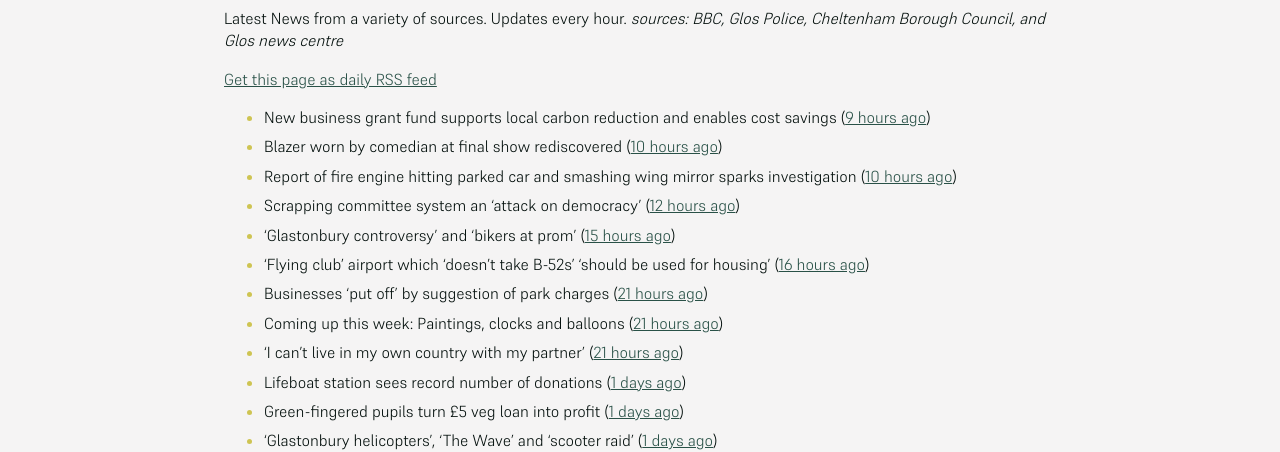
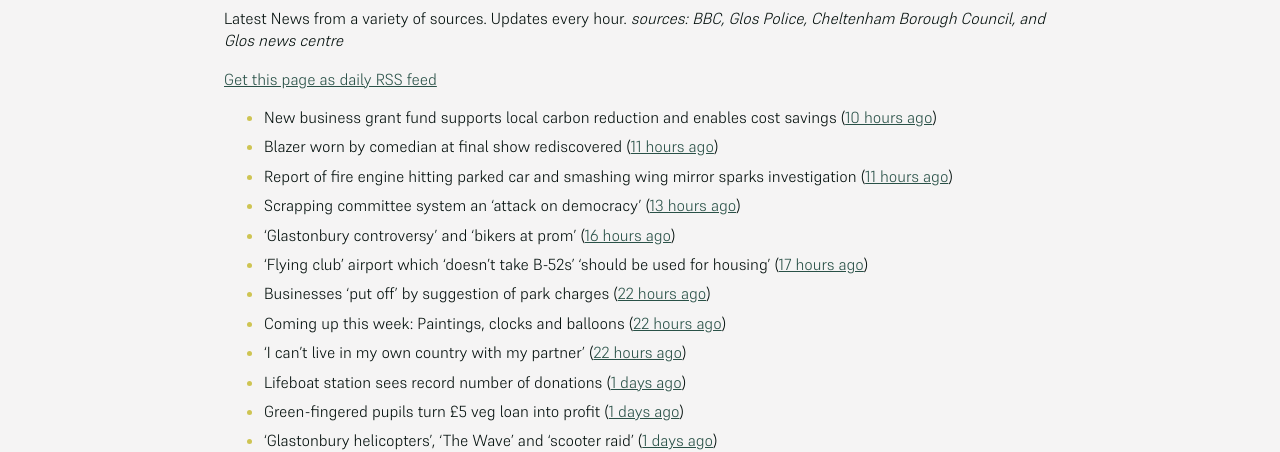
Before and after one commit to mat-0/cheltenham-open-data, a Jekyll site: the page built from _pages/news.md, in a window 1280 px wide. Shown: the part 266-718 px from the top of the page. Built offline with Jekyll 4.4.1, drawn with Linux system fonts in a browser that asks for light colours.

Commit message:
Updated 2025-07-01 03:25:27

```diff
--- a/_pages/news.md
+++ b/_pages/news.md
@@ -12,15 +12,15 @@ _sources: BBC, Glos Police, Cheltenham Borough Council, and Glos news centre_
 [Get this page as daily RSS feed](/daily.rss)
 
 <!-- news_marker starts -->
-- New business grant fund supports local carbon reduction and enables cost savings ([9 hours ago](https://www.cheltenham.gov.uk/news/article/3026/new_business_grant_fund_supports_local_carbon_reduction_and_enables_cost_savings))
-- Blazer worn by comedian at final show rediscovered ([10 hours ago](https://www.bbc.com/news/articles/c0j44n1y72zo))
-- Report of fire engine hitting parked car and smashing wing mirror sparks investigation ([10 hours ago](https://gloucesternewscentre.co.uk/report-of-fire-engine-hitting-parked-car-and-smashing-wing-mirror-sparks-investigation/))
-- Scrapping committee system an 'attack on democracy' ([12 hours ago](https://www.bbc.com/news/articles/c5ykgp79nl8o))
-- 'Glastonbury controversy' and 'bikers at prom' ([15 hours ago](https://www.bbc.com/news/articles/ce8zz12ldqeo))
-- ‘Flying club’ airport which ‘doesn’t take B-52s’ ‘should be used for housing’ ([16 hours ago](https://gloucesternewscentre.co.uk/flying-club-airport-which-doesnt-take-b-52s-should-be-used-for-housing/))
-- Businesses 'put off' by suggestion of park charges ([21 hours ago](https://www.bbc.com/news/articles/c62gz7y2d5zo))
-- Coming up this week: Paintings, clocks and balloons ([21 hours ago](https://www.bbc.com/news/articles/c36x778377eo))
-- 'I can't live in my own country with my partner' ([21 hours ago](https://www.bbc.com/news/articles/czrynlevnpgo))
+- New business grant fund supports local carbon reduction and enables cost savings ([10 hours ago](https://www.cheltenham.gov.uk/news/article/3026/new_business_grant_fund_supports_local_carbon_reduction_and_enables_cost_savings))
+- Blazer worn by comedian at final show rediscovered ([11 hours ago](https://www.bbc.com/news/articles/c0j44n1y72zo))
+- Report of fire engine hitting parked car and smashing wing mirror sparks investigation ([11 hours ago](https://gloucesternewscentre.co.uk/report-of-fire-engine-hitting-parked-car-and-smashing-wing-mirror-sparks-investigation/))
+- Scrapping committee system an 'attack on democracy' ([13 hours ago](https://www.bbc.com/news/articles/c5ykgp79nl8o))
+- 'Glastonbury controversy' and 'bikers at prom' ([16 hours ago](https://www.bbc.com/news/articles/ce8zz12ldqeo))
+- ‘Flying club’ airport which ‘doesn’t take B-52s’ ‘should be used for housing’ ([17 hours ago](https://gloucesternewscentre.co.uk/flying-club-airport-which-doesnt-take-b-52s-should-be-used-for-housing/))
+- Businesses 'put off' by suggestion of park charges ([22 hours ago](https://www.bbc.com/news/articles/c62gz7y2d5zo))
+- Coming up this week: Paintings, clocks and balloons ([22 hours ago](https://www.bbc.com/news/articles/c36x778377eo))
+- 'I can't live in my own country with my partner' ([22 hours ago](https://www.bbc.com/news/articles/czrynlevnpgo))
 - Lifeboat station sees record number of donations ([1 days ago](https://www.bbc.com/news/articles/cn81zed7x34o))
 - Green-fingered pupils turn £5 veg loan into profit ([1 days ago](https://www.bbc.com/news/articles/cj3rnep1lr2o))
 - 'Glastonbury helicopters', 'The Wave' and 'scooter raid' ([1 days ago](https://www.bbc.com/news/articles/cy8kek9m1y4o))
```
Also changed, not shown: _data/flood.json (+4 -4 lines), index.md (+4 -4 lines).
